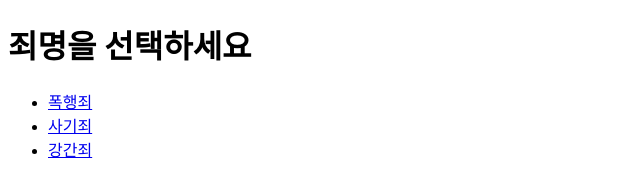
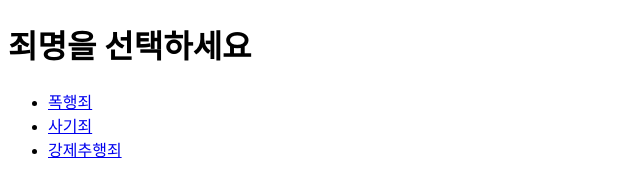
Before and after one commit to idontknowwell/criminal_law_logic2, a plain HTML site: page index.html in a window 1280 px wide. Shown: the full height of the page, 0-640 px from the left. Drawn offline with Linux system fonts and the light colour scheme.

Commit message:
Update index.html

```diff
--- a/index.html
+++ b/index.html
@@ -9,7 +9,7 @@
   <ul>
     <li><a href="battery.html">폭행죄</a></li>
     <li><a href="fraud.html">사기죄</a></li>
-    <li><a href="sexual_assault.html">강간죄</a></li>
+    <li><a href="sexual_assault.html">강제추행죄</a></li>
   </ul>
 </body>
 </html>
```
